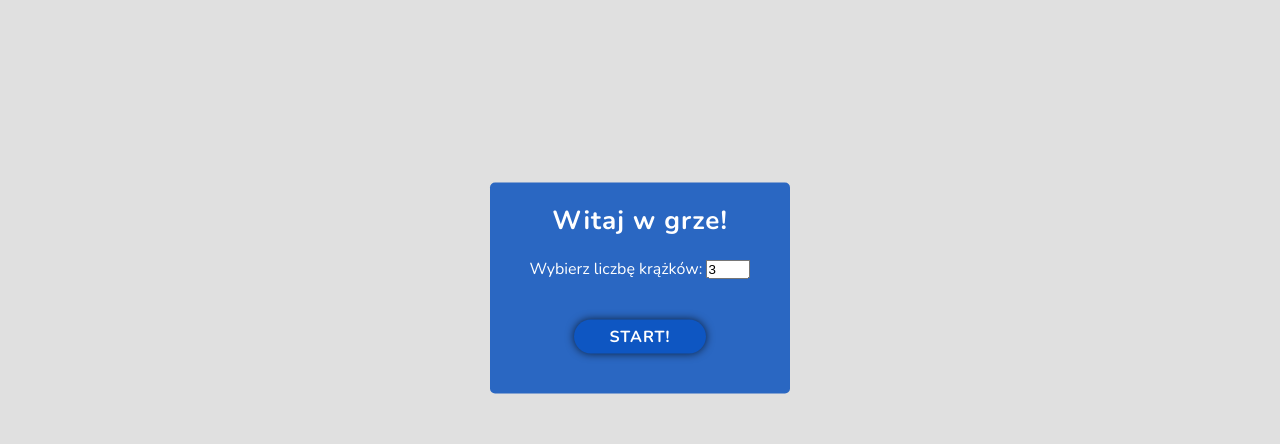
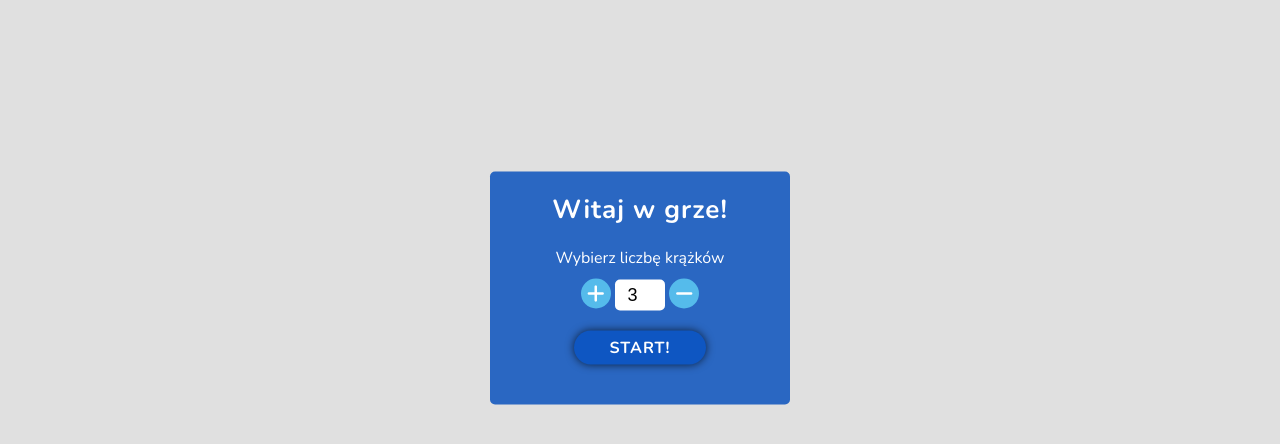
Before and after one commit to ErykFryderyk/Tower-of-Hanoi-Game, a website: page index.html in a window 1280 px wide. Shown: the part 152-596 px from the top of the page. Drawn offline with nearby package versions, Linux system fonts and the light colour scheme.

Commit message:
styled input radio

```diff
--- a/index.html
+++ b/index.html
@@ -29,8 +29,12 @@
                 <div class="start-game">
                     <h2>Witaj w grze! </h2>
                     <div class="start-game__settings">
-                        <label for="block-number">Wybierz liczbę krążków: </label>
-                        <input class="counter-input" type="number" name="block-number" value='3' min="3" max="7">
+                        <label for="block-number">Wybierz liczbę krążków</label>
+                        <div class="radio-input">
+                            <button id="plus-btn" class="radio-btn"><i class="fas fa-plus"></i></button>
+                            <input class="counter-input" type="number" name="block-number" value='3' min="3" max="7">
+                            <button id="minus-btn "class="radio-btn"><i class="fas fa-minus"></i></button>
+                        </div>
                     </div>
                     <button class="start-btn">Start!</button>
                 </div>
--- a/src/style/style.scss
+++ b/src/style/style.scss
@@ -4,7 +4,7 @@ $light-gray: #e0e0e0;
 $gray: #a7a7a7;
 $purple: #505591;
 $dark-purple: #393e74;
-$light-blue: #67cdfc;
+$light-blue: #55bbeb;
 $blue: #2a67c2;
 $dark-blue: #0e56c2;
 $brown: #aa6601;
@@ -135,7 +135,48 @@ header{
     }
 
     &__settings{
-        margin-bottom: 40px;
+        margin-bottom: 20px;
+        display: flex;
+        flex-direction: column;
+        align-items: center;
+
+        label{
+            margin-bottom: 5px;
+        }
+
+        input{
+            width: 50px;
+            padding: 5px 0px;
+            text-align: center;
+            border-radius: 5px;
+            border: none;
+            font-size: 18px;
+
+        }
+
+
+    }
+}
+
+.radio-input{
+    margin-top: 5px;
+
+    .radio-btn {
+        width: 30px;
+        height: 30px;
+        border-radius: 50%;
+        color: $white;
+        border: none;
+        background-color: $light-blue;
+        font-size: 20px;
+        outline: none;
+        cursor: pointer;
+        line-height: 1;
+
+        &:hover,
+        &:focus{
+
+        }
     }
 }
 
```
Also changed, not shown: src/style/style.css.
